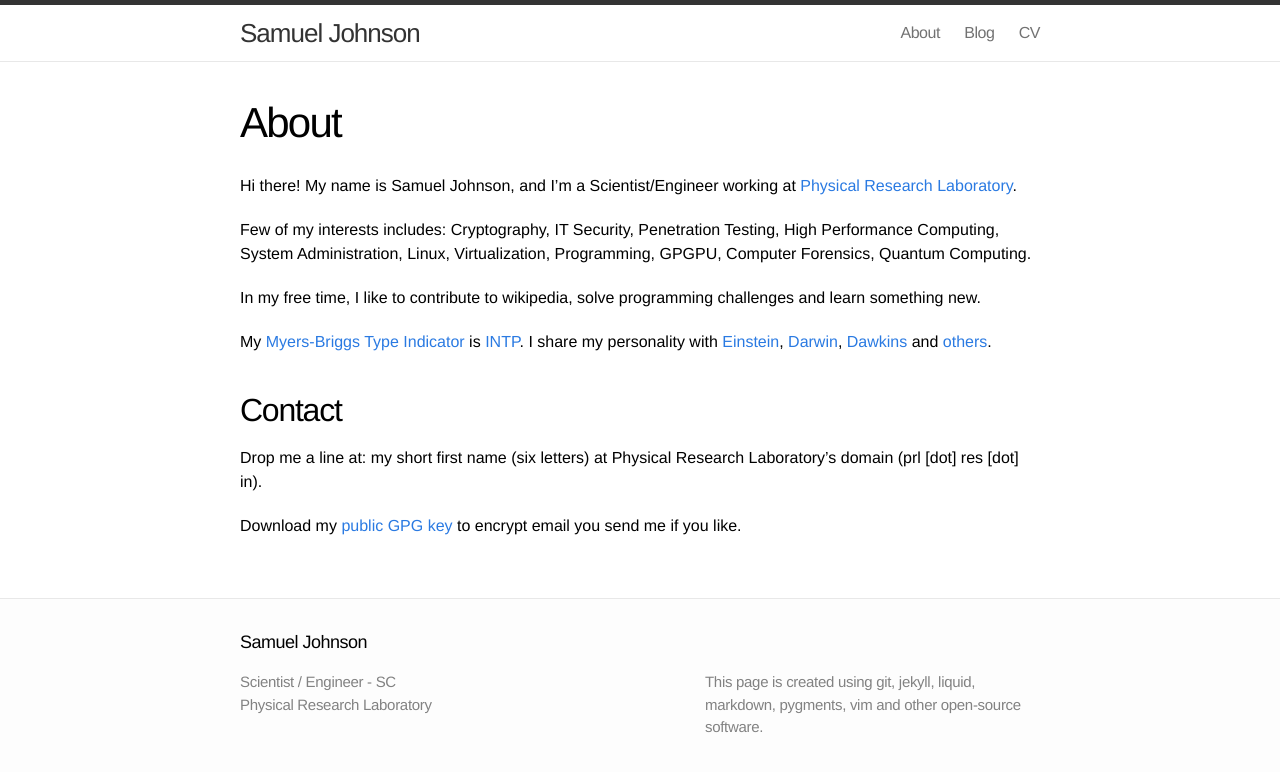
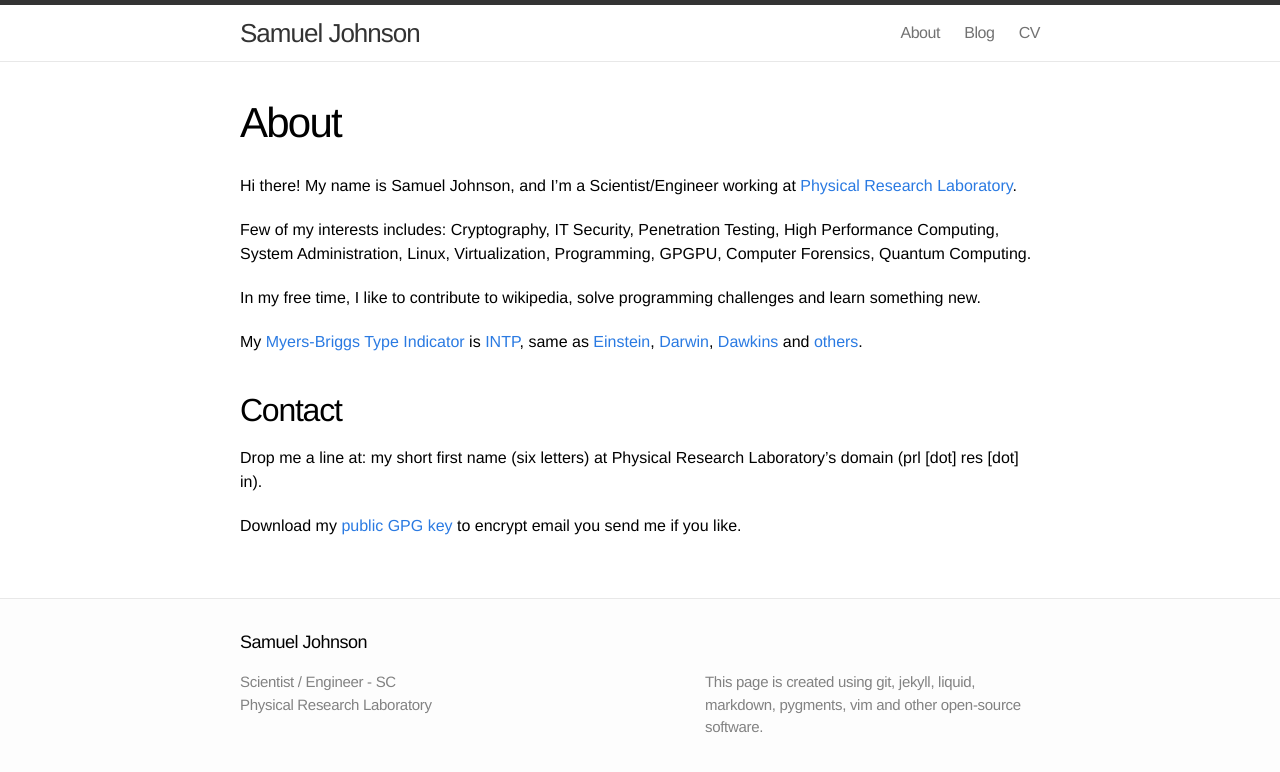
Before and after one commit to samueljohnson/samueljohnson.github.io.archive, a Jekyll site: the page built from about.markdown, in a window 1280 px wide. Shown: the top 772 px of the page. Built offline with Jekyll 4.4.1, drawn with Linux system fonts in a browser that asks for light colours.

Commit message:
Removed commented contact me

```diff
--- a/about.markdown
+++ b/about.markdown
@@ -10,82 +10,10 @@
 
 In my free time, I like to contribute to wikipedia, solve programming challenges and learn something new.
 
-My [Myers-Briggs Type Indicator](https://en.wikipedia.org/wiki/Myers-Briggs_Type_Indicator) is [INTP](http://www.personalitypage.com/INTP.html). I share my personality with [Einstein](https://en.wikipedia.org/wiki/Albert_Einstein), [Darwin](https://en.wikipedia.org/wiki/Charles_Darwin), [Dawkins](https://en.wikipedia.org/wiki/Richard_Dawkins) and [others](http://www.celebritytypes.com/intp.php).
+My [Myers-Briggs Type Indicator](https://en.wikipedia.org/wiki/Myers-Briggs_Type_Indicator) is [INTP](http://www.personalitypage.com/INTP.html), same as [Einstein](https://en.wikipedia.org/wiki/Albert_Einstein), [Darwin](https://en.wikipedia.org/wiki/Charles_Darwin), [Dawkins](https://en.wikipedia.org/wiki/Richard_Dawkins) and [others](http://www.celebritytypes.com/intp.php).
 
 ## Contact
 
 Drop me a line at: my short first name (six letters) at Physical Research Laboratory's domain (prl [dot] res [dot] in).
 
 Download my [public GPG key](/assets/txt/PRL_Public.asc) to encrypt email you send me if you like.
-
-<!--<script type="text/javascript" src="http://form.jotform.me/jsform/41361064081445"></script>
-
-<form class="jotform-form" action="http://submit.jotform.us/submit/31706849165158/" method="post" name="form_31706849165158" id="31706849165158" accept-charset="utf-8">
-	<input type="hidden" name="formID" value="31706849165158" />
-	<div class="form-all">
-		<ul class="form-section">
-			<li class="form-line" id="id_18">
-				<label class="form-label-top" id="label_18" for="input_18">
-					Your Name
-				</label>
-				<div id="cid_18" class="form-input-wide">
-					<input type="text" class=" form-textbox" data-type="input-textbox" id="input_18" name="q18_yourName18" size="20" />
-				</div>
-			</li>
-			<li class="form-line" id="id_16">
-				<label class="form-label-top" id="label_16" for="input_16">
-					Your E-mail Address<span class="form-required">*</span>
-				</label>
-				<div id="cid_16" class="form-input-wide">
-					<input type="email" class=" form-textbox validate[required, Email]" id="input_16" name="q16_yourEmail16" size="32" />
-				</div>
-			</li>
-			<li class="form-line" id="id_17">
-				<label class="form-label-top" id="label_17" for="input_17">
-					Your Message<span class="form-required">*</span>
-				</label>
-				<div id="cid_17" class="form-input-wide">
-					<textarea id="input_17" class="form-textarea validate[required]" name="q17_yourMessage" cols="60" rows="9"></textarea>
-				</div>
-			</li>
-			<li class="form-line" id="id_19">
-				<label class="form-label-top" id="label_19" for="input_19">
-					Are you human? (Sorry, we have to ask...)<br />Please enter the message as it's shown<span class="form-required">*</span>
-				</label>
-				<div id="cid_19" class="form-input-wide">
-					<div class="form-captcha">
-						<label for="input_19"> <img alt="Captcha - Reload if it's not displayed" id="input_19_captcha" class="form-captcha-image" style="background:url(http://cdn.jotfor.ms/images/loader-big.gif) no-repeat center;" src="http://cdn.jotfor.ms/images/blank.gif" width="150" height="41" /> </label>
-						<div style="white-space:nowrap;">
-							<input type="text" id="input_19" class="form-textbox validate[required]" name="captcha" />
-							<img src="http://cdn.jotfor.ms/images/reload.png" alt="Reload" align="absmiddle" style="cursor:pointer" onclick="JotForm.reloadCaptcha('input_19');" />
-							<input type="hidden" name="captcha_id" id="input_19_captcha_id" value="0" />
-						</div>
-					</div>
-				</div>
-			</li>
-			<li class="form-line" id="id_14">
-				<div id="cid_14" class="form-input-wide">
-					<div style="text-align:left" class="form-buttons-wrapper">
-						<button id="input_14" type="submit" class="form-submit-button">
-							Submit
-						</button>
-					</div>
-				</div>
-			</li>
-			<li style="display:none">
-				Should be Empty:
-				<input type="text" name="website" value="" />
-			</li>
-		</ul>
-	</div>
-	<input type="hidden" id="simple_spc" name="simple_spc" value="31706849165158" />
-</form>
-
-<script src="http://cdn.jotfor.ms/static/jotform.js?3.1.842" type="text/javascript"></script>
-<script type="text/javascript">
-	JotForm.init(function(){
-		JotForm.initCaptcha('input_19');
-	});
-	document.getElementById("si" + "mple" + "_spc").value = "31706849165158-31706849165158";
-</script>
--->
```
